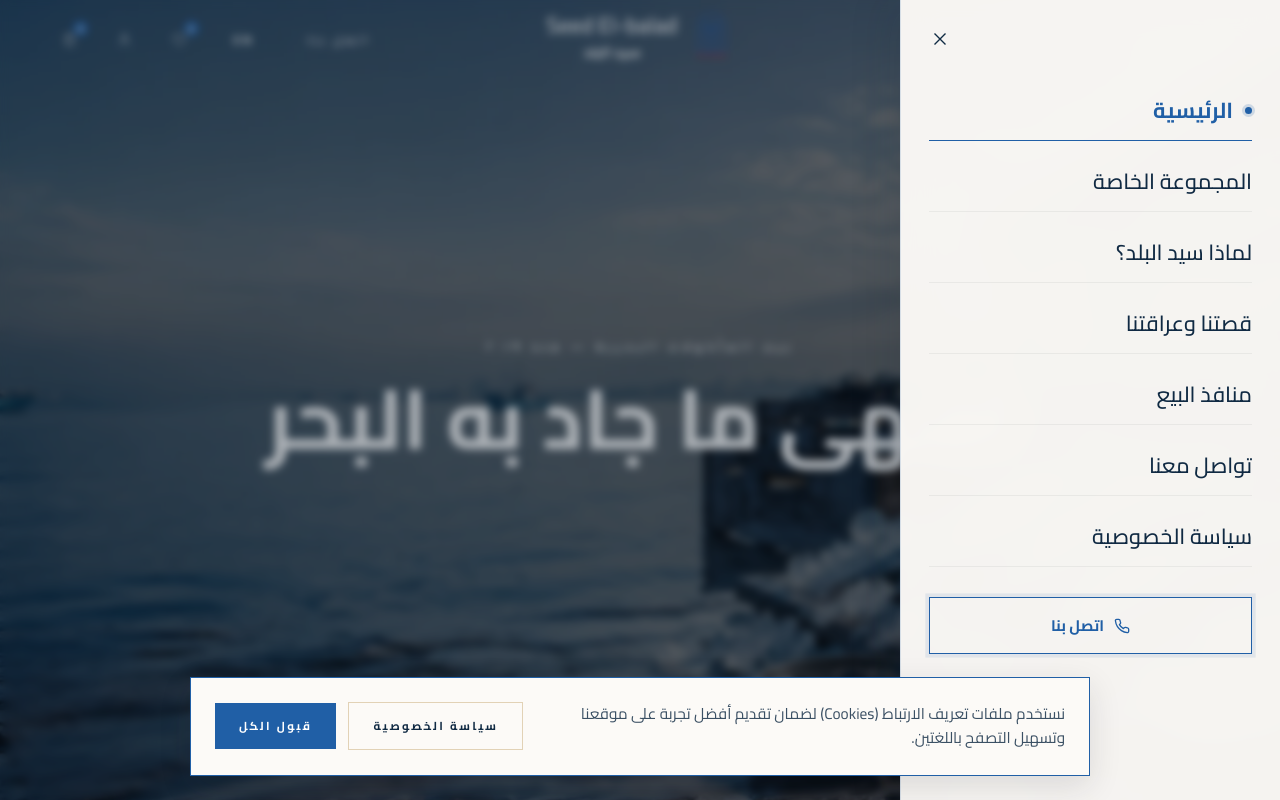
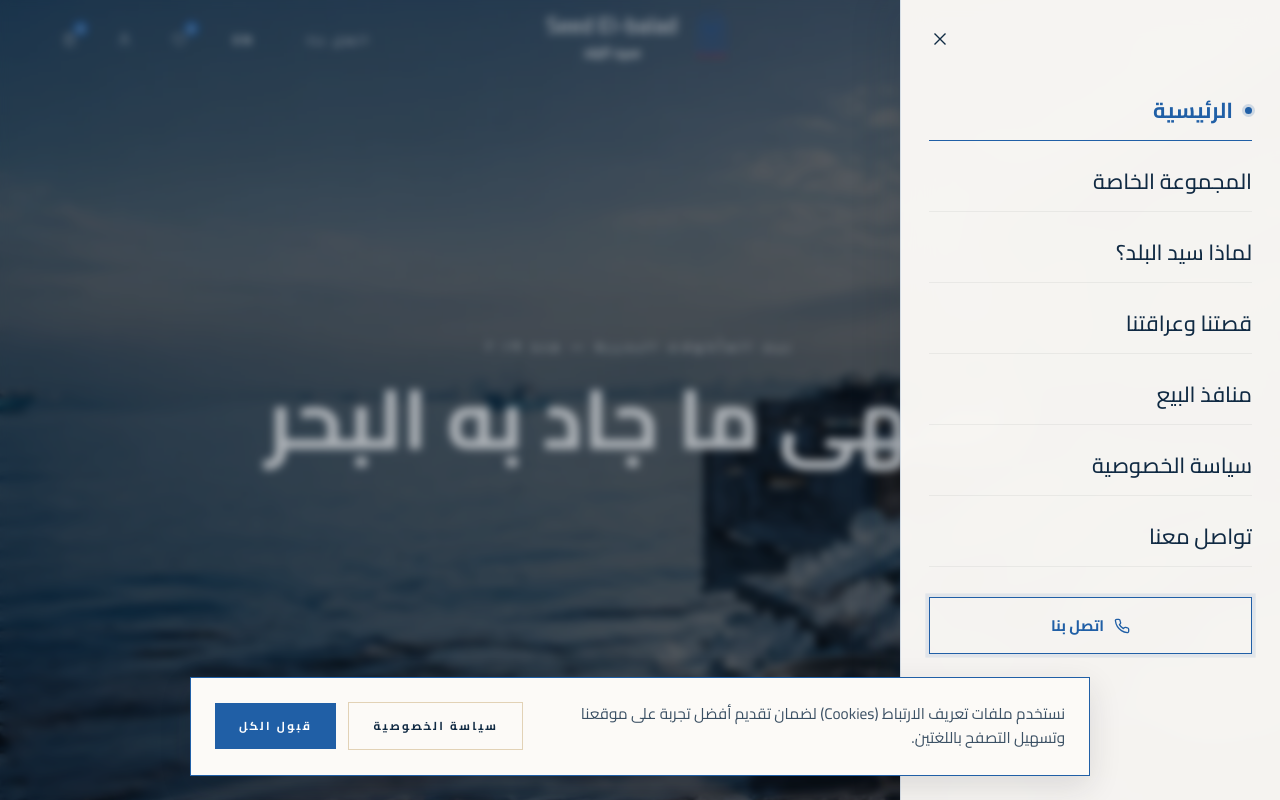
Before and after one commit to am516ee-debug/seed-el-balad, a React (Vite) app: page / in a window 1280 px wide. Both pictures are taken after a click on the button "القائمة". Shown: the top 800 px of the page. Built offline with nearby package versions, Linux system fonts and the light colour scheme; a web font is replaced by a local one.

Commit message:
Order: Move Contact Us to be the final item after Privacy Policy in menu and footer

```diff
--- a/src/components/Layout/Footer.tsx
+++ b/src/components/Layout/Footer.tsx
@@ -84,13 +84,13 @@ export const Footer: React.FC<FooterProps> = ({ onNavigate }) => {
                 </a>
               </li>
               <li>
-                <a href="#contact" onClick={(e) => { e.preventDefault(); handleScrollToSection('contact-section'); }}>
-                  {t('nav.contact')}
+                <a href="/privacy-policy" onClick={(e) => { e.preventDefault(); onNavigate('privacy-policy'); }}>
+                  {language === 'ar' ? 'سياسة الخصوصية' : 'Privacy Policy'}
                 </a>
               </li>
               <li>
-                <a href="/privacy-policy" onClick={(e) => { e.preventDefault(); onNavigate('privacy-policy'); }}>
-                  {language === 'ar' ? 'سياسة الخصوصية' : 'Privacy Policy'}
+                <a href="#contact" onClick={(e) => { e.preventDefault(); handleScrollToSection('contact-section'); }}>
+                  {t('nav.contact')}
                 </a>
               </li>
             </ul>
--- a/src/components/Layout/Header.tsx
+++ b/src/components/Layout/Header.tsx
@@ -217,18 +217,18 @@ export const Header: React.FC<HeaderProps> = ({ currentView, onNavigate, onSearc
           {t('nav.stores')}
         </a>
         <a
+          href="/privacy-policy"
+          className={currentView === 'privacy-policy' ? 'active' : ''}
+          onClick={(e) => { e.preventDefault(); setIsMenuOpen(false); onNavigate('privacy-policy'); }}
+        >
+          {language === 'ar' ? 'سياسة الخصوصية' : 'Privacy Policy'}
+        </a>
+        <a
           href="#contact"
           className={currentView === 'contact' ? 'active' : ''}
           onClick={(e) => { e.preventDefault(); handleNavClick('contact-section'); }}
         >
           {t('nav.contact')}
-        </a>
-        <a
-          href="/privacy-policy"
-          className={currentView === 'privacy-policy' ? 'active' : ''}
-          onClick={(e) => { e.preventDefault(); setIsMenuOpen(false); onNavigate('privacy-policy'); }}
-        >
-          {language === 'ar' ? 'سياسة الخصوصية' : 'Privacy Policy'}
         </a>
         <button
           type="button"
```
